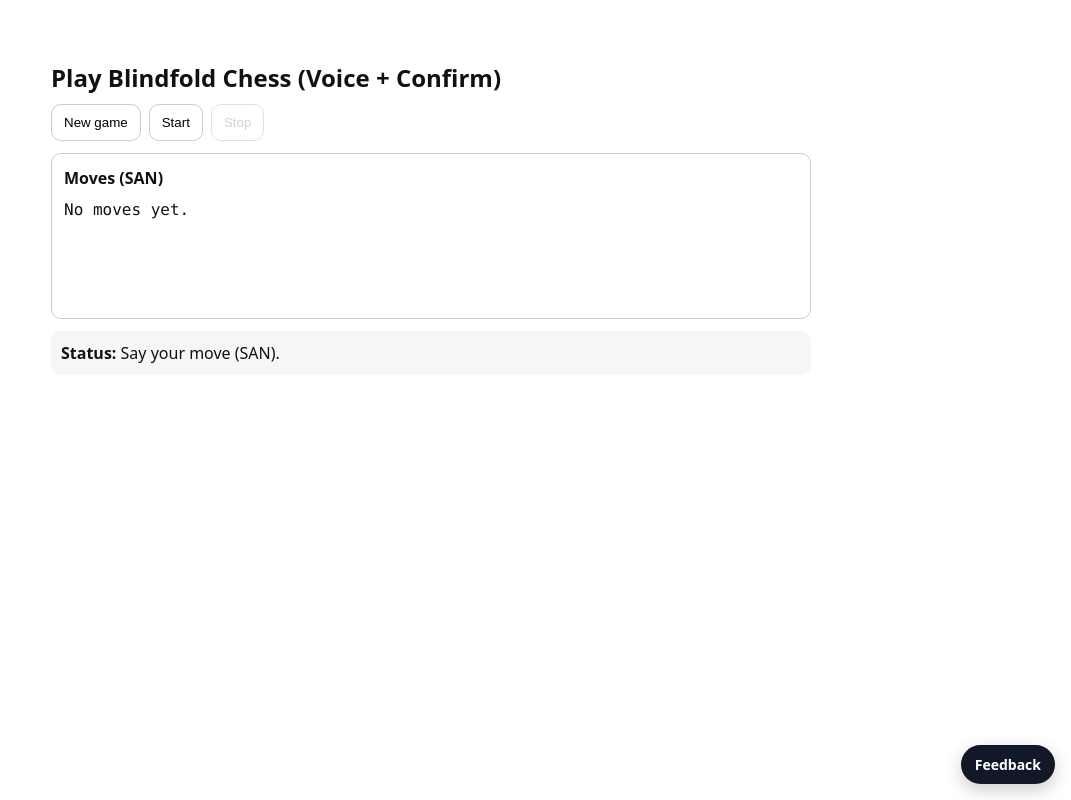
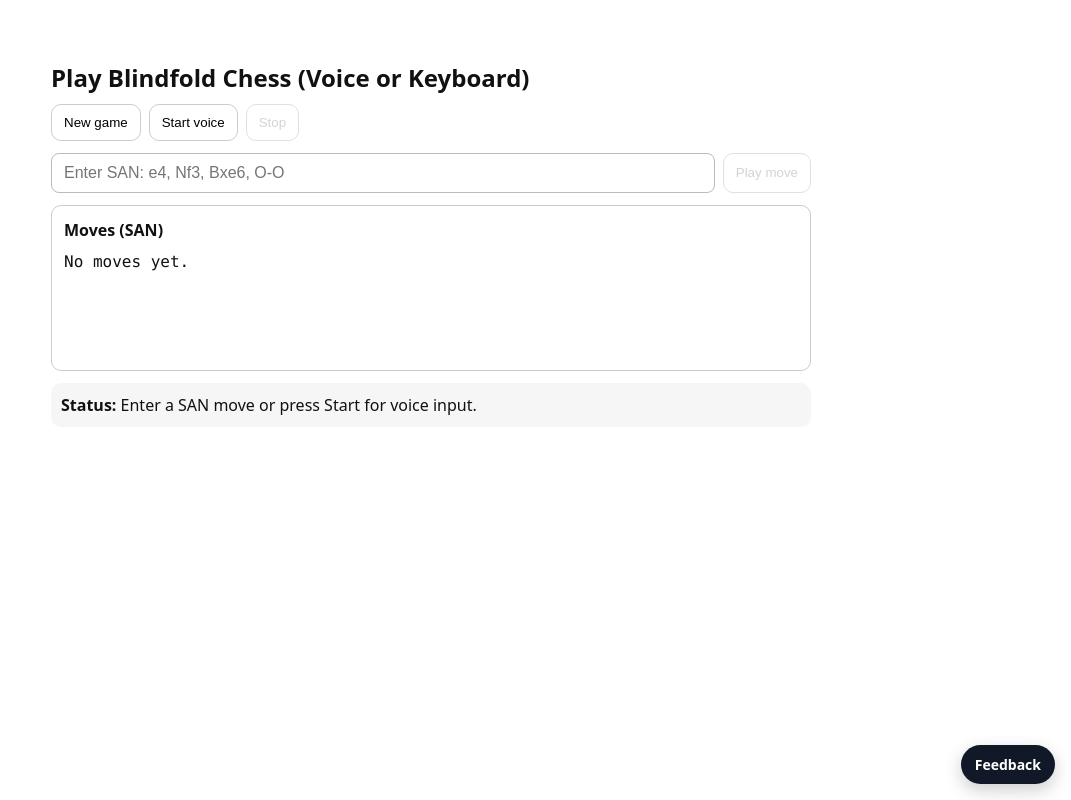
Before and after one commit to mmark76/blindfold_chess, a React (Vite) app: page / in a window 1280 px wide. Shown: the whole page, without its empty margins (209-1280 px from the left). Built offline with nearby package versions, Linux system fonts and the light colour scheme; no server answers.

Commit message:
feat: add keyboard SAN move input

```diff
--- a/src/App.jsx
+++ b/src/App.jsx
@@ -3,8 +3,6 @@ import { Chess } from "chess.js";
 import { sanFromSpeech } from "./voice/sanFromSpeech.js";
 
 const SpeechRecognition = window.SpeechRecognition || window.webkitSpeechRecognition;
-
-// Must match the filename you place in /public
 const STOCKFISH_WORKER_URL = "/stockfish-17.1-lite-single-03e3232.js";
 
 function speak(text) {
@@ -53,32 +51,30 @@ export default function App() {
   const recogRef = useRef(null);
 
   const [moves, setMoves] = useState([]);
-  const [status, setStatus] = useState("Say your move (SAN).");
+  const [status, setStatus] = useState("Enter a SAN move or press Start for voice input.");
   const [busy, setBusy] = useState(false);
   const [listening, setListening] = useState(false);
-
-  const [mode, setMode] = useState("MOVE"); // MOVE | CONFIRM
+  const [typedSan, setTypedSan] = useState("");
+  const [mode, setMode] = useState("MOVE");
   const [pendingSan, setPendingSan] = useState("");
 
+  const speechSupported = Boolean(SpeechRecognition);
+
   useEffect(() => {
-    if (!SpeechRecognition) {
-      setStatus("SpeechRecognition is not supported in this browser.");
-      return;
+    if (!speechSupported) {
+      setStatus("Voice input is unavailable. Enter a SAN move below.");
     }
 
-    // Create Stockfish as a worker directly (most robust)
     const w = new Worker(STOCKFISH_WORKER_URL);
     engineRef.current = w;
 
     w.onmessage = (e) => {
       const line = typeof e.data === "string" ? e.data : "";
-      if (!line) return;
+      if (!line || line.includes("uciok")) return;
 
-      if (line.includes("uciok")) return;
       if (line.startsWith("bestmove")) {
         const parts = line.trim().split(/\s+/);
         const uci = parts[1] || "(none)";
-
         const chess = chessRef.current;
         const moveObj = uciToMove(uci);
 
@@ -86,14 +82,13 @@ export default function App() {
           setBusy(false);
           setStatus("Engine has no moves.");
           speak("I have no moves.");
-          startListeningForMove();
           return;
         }
 
         const m = chess.move(moveObj);
         if (m) {
           setMoves((prev) => [...prev, m.san]);
-          setStatus(`My move: ${m.san}. Your move.`);
+          setStatus(`My move: ${m.san}. Enter your move or press Start.`);
           speak(`My move: ${m.san}. Your move.`);
         }
 
@@ -107,20 +102,15 @@ export default function App() {
         if (chess.isDraw()) {
           setStatus("Draw.");
           speak("Draw.");
-          return;
         }
-
-        startListeningForMove();
       }
     };
 
-    // Init UCI
     w.postMessage("uci");
     w.postMessage("isready");
 
     return () => w.terminate();
-    // eslint-disable-next-line react-hooks/exhaustive-deps
-  }, []);
+  }, [speechSupported]);
 
   function stopListening() {
     try {
@@ -130,34 +120,31 @@ export default function App() {
   }
 
   function startListeningInternal(onResult) {
-    if (!SpeechRecognition) return;
+    if (!SpeechRecognition) {
+      setStatus("Voice input is unavailable. Enter a SAN move below.");
+      return;
+    }
 
     stopListening();
 
     const r = new SpeechRecognition();
     recogRef.current = r;
-
     r.lang = "en-US";
     r.interimResults = false;
     r.maxAlternatives = 1;
 
     r.onstart = () => setListening(true);
-
     r.onresult = (ev) => {
       const raw = ev.results?.[0]?.[0]?.transcript || "";
       onResult(raw);
     };
-
     r.onerror = () => {
       setListening(false);
-      setStatus("Speech error. Click Start.");
-      speak("Speech error. Please click Start.");
+      setStatus("Speech error. Enter the move below or press Start to try again.");
       setMode("MOVE");
       setPendingSan("");
     };
-
     r.onend = () => setListening(false);
-
     r.start();
   }
 
@@ -166,15 +153,18 @@ export default function App() {
     setBusy(true);
     setStatus("Engine thinking...");
 
-    const fen = chess.fen();
-
-    // UCI commands to Stockfish worker
-    engineRef.current?.postMessage(`position fen ${fen}`);
+    engineRef.current?.postMessage(`position fen ${chess.fen()}`);
     engineRef.current?.postMessage("go depth 8");
   }
 
-  function applyPlayerSan(san) {
+  function applyPlayerSan(rawSan, source = "keyboard") {
     if (busy) return;
+
+    const san = (rawSan || "").trim();
+    if (!san) {
+      setStatus("Enter a move in SAN, for example e4, Nf3 or O-O.");
+      return;
+    }
 
     const chess = chessRef.current;
     const m = chess.move(san, { sloppy: true });
@@ -182,12 +172,13 @@ export default function App() {
     if (!m) {
       setMode("MOVE");
       setPendingSan("");
-      setStatus("Illegal move. Say a SAN move like: e4, Nf3, O-O.");
-      speak("Illegal move. Please try again.");
-      startListeningForMove();
+      setStatus("Illegal move. Enter SAN such as e4, Nf3 or O-O.");
+      if (source === "voice") speak("Illegal move. Please try again.");
       return;
     }
 
+    stopListening();
+    setTypedSan("");
     setMoves((prev) => [...prev, m.san]);
 
     if (chess.isCheckmate()) {
@@ -205,8 +196,12 @@ export default function App() {
     setPendingSan("");
     setStatus(`You played: ${m.san}. Engine thinking...`);
     speak(`You played: ${m.san}.`);
+    requestEngineMove();
+  }
 
-    requestEngineMove();
+  function submitTypedMove(event) {
+    event.preventDefault();
+    applyPlayerSan(typedSan, "keyboard");
   }
 
   function startListeningForMove() {
@@ -215,13 +210,13 @@ export default function App() {
     setMode("MOVE");
     setPendingSan("");
     setStatus("Listening... Say your move.");
+
     startListeningInternal((raw) => {
       const san = sanFromSpeech(raw);
 
       if (!san) {
-        setStatus(`Heard: "${raw}" → (empty). Try again.`);
-        speak("I did not catch that. Please repeat.");
-        startListeningForMove();
+        setStatus(`Heard: "${raw}". Enter the move below or press Start to try again.`);
+        speak("I did not catch that. Please try again.");
         return;
       }
 
@@ -229,20 +224,19 @@ export default function App() {
       setPendingSan(san);
       setStatus(`Heard: "${raw}" → ${san}. Say confirm or cancel.`);
       speak(`I heard ${san}. Confirm or cancel.`);
-      startListeningForConfirm();
+      startListeningForConfirm(san);
     });
   }
 
-  function startListeningForConfirm() {
+  function startListeningForConfirm(sanToConfirm) {
     if (busy) return;
 
-    setStatus(`Confirm: ${pendingSan}. Say confirm or cancel.`);
+    setStatus(`Confirm: ${sanToConfirm}. Say confirm or cancel.`);
     startListeningInternal((raw) => {
       const cmd = interpretConfirmCommand(raw);
 
       if (cmd === "CONFIRM") {
-        stopListening();
-        applyPlayerSan(pendingSan);
+        applyPlayerSan(sanToConfirm, "voice");
         return;
       }
 
@@ -250,30 +244,28 @@ export default function App() {
         stopListening();
         setMode("MOVE");
         setPendingSan("");
-        setStatus("Canceled. Say your move.");
-        speak("Canceled. Say your move.");
-        startListeningForMove();
+        setStatus("Canceled. Enter a move or press Start.");
+        speak("Canceled.");
         return;
       }
 
       if (cmd === "REPEAT") {
-        speak(`I heard ${pendingSan}. Confirm or cancel.`);
-        startListeningForConfirm();
+        speak(`I heard ${sanToConfirm}. Confirm or cancel.`);
+        startListeningForConfirm(sanToConfirm);
         return;
       }
 
-      // If user says another move, treat as new pending move
       const maybeSan = sanFromSpeech(raw);
       if (maybeSan) {
         setPendingSan(maybeSan);
         setStatus(`Heard a new move: ${maybeSan}. Say confirm or cancel.`);
         speak(`I heard ${maybeSan}. Confirm or cancel.`);
-        startListeningForConfirm();
+        startListeningForConfirm(maybeSan);
         return;
       }
 
+      setStatus(`Could not confirm ${sanToConfirm}. Enter the move below or press Start.`);
       speak("Please say confirm or cancel.");
-      startListeningForConfirm();
     });
   }
 
@@ -281,23 +273,39 @@ export default function App() {
     stopListening();
     chessRef.current = new Chess();
     setMoves([]);
+    setTypedSan("");
     setBusy(false);
     setMode("MOVE");
     setPendingSan("");
-    setStatus("New game. Say your move.");
+    setStatus("New game. Enter a SAN move or press Start for voice input.");
     speak("New game. Your move.");
-    startListeningForMove();
   }
 
   return (
     <div style={{ maxWidth: 760, margin: "24px auto", padding: 16, fontFamily: "system-ui" }}>
-      <h2 style={{ marginBottom: 8 }}>Play Blindfold Chess (Voice + Confirm)</h2>
+      <h2 style={{ marginBottom: 8 }}>Play Blindfold Chess (Voice or Keyboard)</h2>
 
-      <div style={{ display: "flex", gap: 8, marginBottom: 12 }}>
+      <div style={{ display: "flex", flexWrap: "wrap", gap: 8, marginBottom: 12 }}>
         <button onClick={newGame} disabled={busy}>New game</button>
-        <button onClick={startListeningForMove} disabled={busy || listening}>Start</button>
+        <button onClick={startListeningForMove} disabled={busy || listening || !speechSupported}>Start voice</button>
         <button onClick={stopListening} disabled={!listening}>Stop</button>
       </div>
+
+      <form onSubmit={submitTypedMove} style={{ display: "flex", gap: 8, marginBottom: 12 }}>
+        <input
+          type="text"
+          value={typedSan}
+          onChange={(event) => setTypedSan(event.target.value)}
+          placeholder="Enter SAN: e4, Nf3, Bxe6, O-O"
+          aria-label="Enter chess move in SAN"
+          autoCapitalize="characters"
+          autoComplete="off"
+          spellCheck="false"
+          disabled={busy}
+          style={{ flex: 1, minWidth: 0, padding: "10px 12px", fontSize: 16, border: "1px solid #bbb", borderRadius: 8 }}
+        />
+        <button type="submit" disabled={busy || !typedSan.trim()}>Play move</button>
+      </form>
 
       <div style={{ padding: 12, border: "1px solid #ccc", borderRadius: 10, minHeight: 140 }}>
         <div style={{ fontWeight: 700, marginBottom: 8 }}>Moves (SAN)</div>
```
